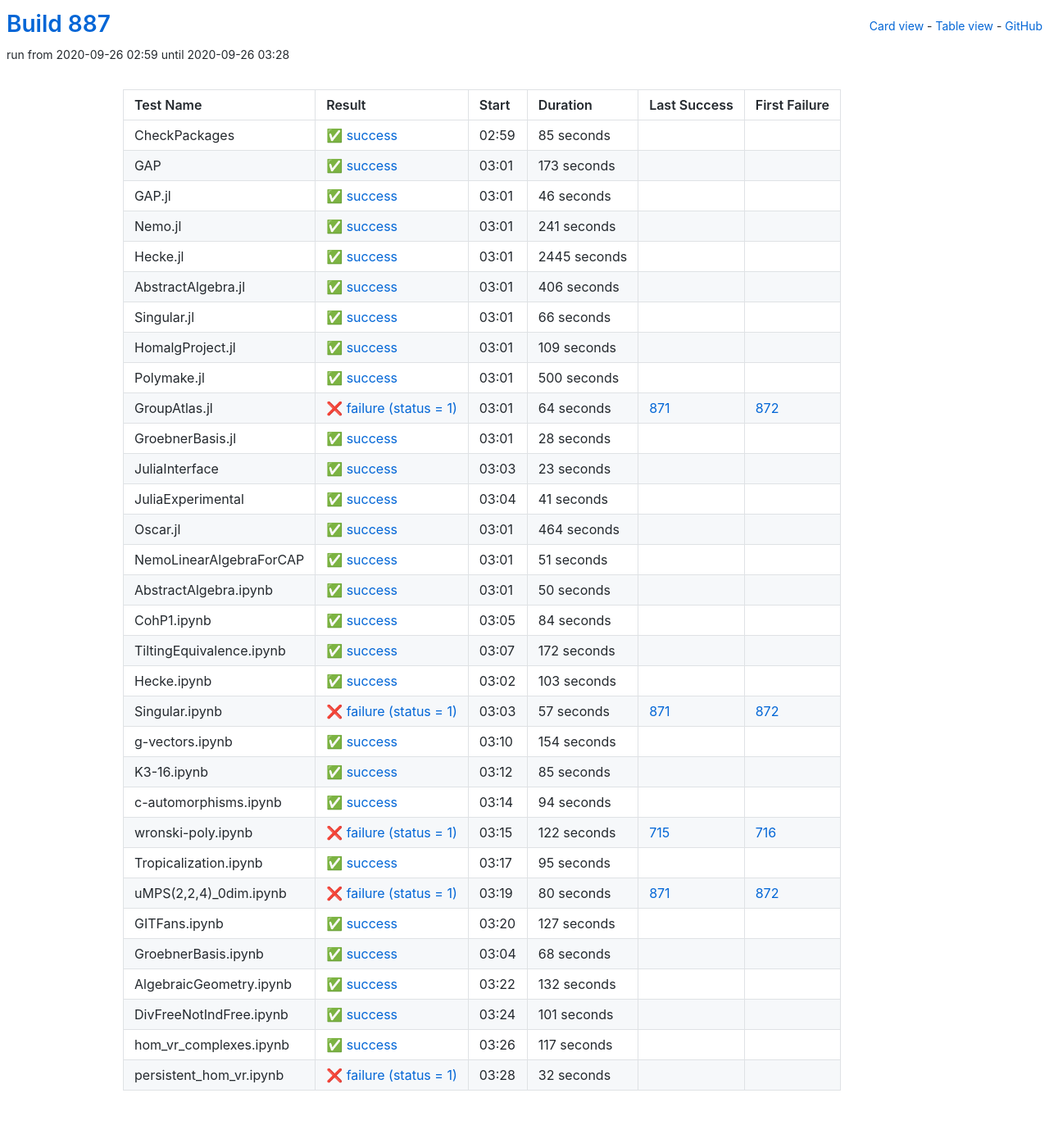
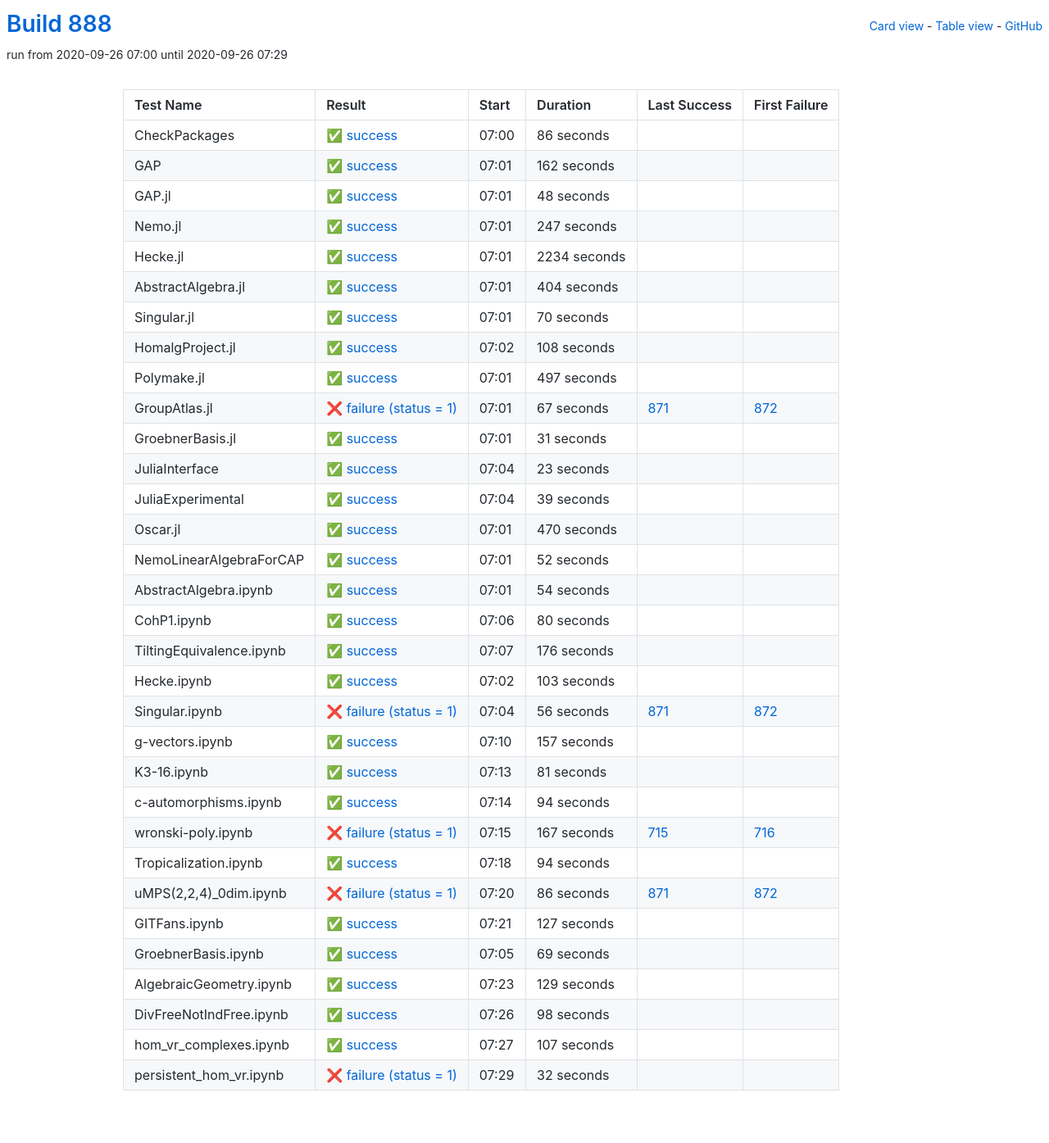
Before and after one commit to oscar-system/oscar-ci-status-stable, a Jekyll site: the page built from table.html, in a window 1280 px wide. Shown: the whole page at 82% size. Built offline with Jekyll 4.4.1, drawn with Linux system fonts in a browser that asks for light colours.

Commit message:
Build #888

```diff
--- a/_data/ci.yml
+++ b/_data/ci.yml
@@ -1,6 +1,6 @@
 ---
-build: 887
-build_url: https://oscarci.mathematik.uni-kl.de/job/oscar-stable/887/
+build: 888
+build_url: https://oscarci.mathematik.uni-kl.de/job/oscar-stable/888/
 job: oscar-stable
 organization: oscar-system
 repo: oscar-ci-status-stable
@@ -8,140 +8,140 @@ repourl: https://github.com/oscar-system/oscar-ci-status-stable
 tests:
 - name: CheckPackages
   id: checkpackages
-  log: https://oscarci.mathematik.uni-kl.de/job/oscar-stable/887/artifact/logs/build-887/CheckPackages.log
-  start: 2020-09-26 02:59
+  log: https://oscarci.mathematik.uni-kl.de/job/oscar-stable/888/artifact/logs/build-888/CheckPackages.log
+  start: 2020-09-26 07:00
   success: true
   exitcode: 0
   status: success
-  duration: 85
+  duration: 86
   last_success: false
   last_success_url:
   first_failure: false
   first_failure_url:
 - name: GAP
   id: gap
-  log: https://oscarci.mathematik.uni-kl.de/job/oscar-stable/887/artifact/logs/build-887/GAP.log
-  start: 2020-09-26 03:01
+  log: https://oscarci.mathematik.uni-kl.de/job/oscar-stable/888/artifact/logs/build-888/GAP.log
+  start: 2020-09-26 07:01
   success: true
   exitcode: 0
   status: success
-  duration: 173
+  duration: 162
   last_success: false
   last_success_url:
   first_failure: false
   first_failure_url:
 - name: GAP.jl
   id: gap-jl
-  log: https://oscarci.mathematik.uni-kl.de/job/oscar-stable/887/artifact/logs/build-887/GAP.jl.log
-  start: 2020-09-26 03:01
+  log: https://oscarci.mathematik.uni-kl.de/job/oscar-stable/888/artifact/logs/build-888/GAP.jl.log
+  start: 2020-09-26 07:01
   success: true
   exitcode: 0
   status: success
-  duration: 46
+  duration: 48
   last_success: false
   last_success_url:
   first_failure: false
   first_failure_url:
 - name: Nemo.jl
   id: nemo-jl
-  log: https://oscarci.mathematik.uni-kl.de/job/oscar-stable/887/artifact/logs/build-887/Nemo.jl.log
-  start: 2020-09-26 03:01
+  log: https://oscarci.mathematik.uni-kl.de/job/oscar-stable/888/artifact/logs/build-888/Nemo.jl.log
+  start: 2020-09-26 07:01
   success: true
   exitcode: 0
   status: success
-  duration: 241
+  duration: 247
   last_success: false
   last_success_url:
   first_failure: false
   first_failure_url:
 - name: Hecke.jl
   id: hecke-jl
-  log: https://oscarci.mathematik.uni-kl.de/job/oscar-stable/887/artifact/logs/build-887/Hecke.jl.log
-  start: 2020-09-26 03:01
+  log: https://oscarci.mathematik.uni-kl.de/job/oscar-stable/888/artifact/logs/build-888/Hecke.jl.log
+  start: 2020-09-26 07:01
   success: true
   exitcode: 0
   status: success
-  duration: 2445
+  duration: 2234
   last_success: false
   last_success_url:
   first_failure: false
   first_failure_url:
 - name: AbstractAlgebra.jl
   id: abstractalgebra-jl
-  log: https://oscarci.mathematik.uni-kl.de/job/oscar-stable/887/artifact/logs/build-887/AbstractAlgebra.jl.log
-  start: 2020-09-26 03:01
+  log: https://oscarci.mathematik.uni-kl.de/job/oscar-stable/888/artifact/logs/build-888/AbstractAlgebra.jl.log
+  start: 2020-09-26 07:01
   success: true
   exitcode: 0
   status: success
-  duration: 406
+  duration: 404
   last_success: false
   last_success_url:
   first_failure: false
   first_failure_url:
 - name: Singular.jl
   id: singular-jl
-  log: https://oscarci.mathematik.uni-kl.de/job/oscar-stable/887/artifact/logs/build-887/Singular.jl.log
-  start: 2020-09-26 03:01
+  log: https://oscarci.mathematik.uni-kl.de/job/oscar-stable/888/artifact/logs/build-888/Singular.jl.log
+  start: 2020-09-26 07:01
   success: true
   exitcode: 0
   status: success
-  duration: 66
+  duration: 70
   last_success: false
   last_success_url:
   first_failure: false
   first_failure_url:
 - name: HomalgProject.jl
   id: homalgproject-jl
-  log: https://oscarci.mathematik.uni-kl.de/job/oscar-stable/887/artifact/logs/build-887/HomalgProject.jl.log
-  start: 2020-09-26 03:01
+  log: https://oscarci.mathematik.uni-kl.de/job/oscar-stable/888/artifact/logs/build-888/HomalgProject.jl.log
+  start: 2020-09-26 07:02
   success: true
   exitcode: 0
   status: success
-  duration: 109
+  duration: 108
   last_success: false
   last_success_url:
   first_failure: false
   first_failure_url:
 - name: Polymake.jl
   id: polymake-jl
-  log: https://oscarci.mathematik.uni-kl.de/job/oscar-stable/887/artifact/logs/build-887/Polymake.jl.log
-  start: 2020-09-26 03:01
+  log: https://oscarci.mathematik.uni-kl.de/job/oscar-stable/888/artifact/logs/build-888/Polymake.jl.log
+  start: 2020-09-26 07:01
   success: true
   exitcode: 0
   status: success
-  duration: 500
+  duration: 497
   last_success: false
   last_success_url:
   first_failure: false
   first_failure_url:
 - name: GroupAtlas.jl
   id: groupatlas-jl
-  log: https://oscarci.mathematik.uni-kl.de/job/oscar-stable/887/artifact/logs/build-887/GroupAtlas.jl.log
-  start: 2020-09-26 03:01
+  log: https://oscarci.mathematik.uni-kl.de/job/oscar-stable/888/artifact/logs/build-888/GroupAtlas.jl.log
+  start: 2020-09-26 07:01
   success: false
   exitcode: 1
   status: failure
-  duration: 64
+  duration: 67
   last_success: 871
   last_success_url: https://oscarci.mathematik.uni-kl.de/job/oscar-stable/871/
   first_failure: 872
   first_failure_url: https://oscarci.mathematik.uni-kl.de/job/oscar-stable/872/
 - name: GroebnerBasis.jl
   id: groebnerbasis-jl
-  log: https://oscarci.mathematik.uni-kl.de/job/oscar-stable/887/artifact/logs/build-887/GroebnerBasis.jl.log
-  start: 2020-09-26 03:01
+  log: https://oscarci.mathematik.uni-kl.de/job/oscar-stable/888/artifact/logs/build-888/GroebnerBasis.jl.log
+  start: 2020-09-26 07:01
   success: true
   exitcode: 0
   status: success
-  duration: 28
+  duration: 31
   last_success: false
   last_success_url:
   first_failure: false
   first_failure_url:
 - name: JuliaInterface
   id: juliainterface
-  log: https://oscarci.mathematik.uni-kl.de/job/oscar-stable/887/artifact/logs/build-887/JuliaInterface.log
-  start: 2020-09-26 03:03
+  log: https://oscarci.mathematik.uni-kl.de/job/oscar-stable/888/artifact/logs/build-888/JuliaInterface.log
+  start: 2020-09-26 07:04
   success: true
   exitcode: 0
   status: success
@@ -152,80 +152,80 @@ tests:
   first_failure_url:
 - name: JuliaExperimental
   id: juliaexperimental
-  log: https://oscarci.mathematik.uni-kl.de/job/oscar-stable/887/artifact/logs/build-887/JuliaExperimental.log
-  start: 2020-09-26 03:04
+  log: https://oscarci.mathematik.uni-kl.de/job/oscar-stable/888/artifact/logs/build-888/JuliaExperimental.log
+  start: 2020-09-26 07:04
   success: true
   exitcode: 0
   status: success
-  duration: 41
+  duration: 39
   last_success: false
   last_success_url:
   first_failure: false
   first_failure_url:
 - name: Oscar.jl
   id: oscar-jl
-  log: https://oscarci.mathematik.uni-kl.de/job/oscar-stable/887/artifact/logs/build-887/Oscar.jl.log
-  start: 2020-09-26 03:01
+  log: https://oscarci.mathematik.uni-kl.de/job/oscar-stable/888/artifact/logs/build-888/Oscar.jl.log
+  start: 2020-09-26 07:01
   success: true
   exitcode: 0
   status: success
-  duration: 464
+  duration: 470
   last_success: false
   last_success_url:
   first_failure: false
   first_failure_url:
 - name: NemoLinearAlgebraForCAP
   id: nemolinearalgebraforcap
-  log: https://oscarci.mathematik.uni-kl.de/job/oscar-stable/887/artifact/logs/build-887/NemoLinearAlgebraForCAP.log
-  start: 2020-09-26 03:01
+  log: https://oscarci.mathematik.uni-kl.de/job/oscar-stable/888/artifact/logs/build-888/NemoLinearAlgebraForCAP.log
+  start: 2020-09-26 07:01
   success: true
   exitcode: 0
   status: success
-  duration: 51
+  duration: 52
   last_success: false
   last_success_url:
   first_failure: false
   first_failure_url:
 - name: AbstractAlgebra.ipynb
   id: abstractalgebra-ipynb
-  log: https://oscarci.mathematik.uni-kl.de/job/oscar-stable/887/artifact/logs/build-887/AbstractAlgebra.ipynb.log
-  start: 2020-09-26 03:01
+  log: https://oscarci.mathematik.uni-kl.de/job/oscar-stable/888/artifact/logs/build-888/AbstractAlgebra.ipynb.log
+  start: 2020-09-26 07:01
   success: true
   exitcode: 0
   status: success
-  duration: 50
+  duration: 54
   last_success: false
   last_success_url:
   first_failure: false
   first_failure_url:
 - name: CohP1.ipynb
   id: cohp1-ipynb
-  log: https://oscarci.mathematik.uni-kl.de/job/oscar-stable/887/artifact/logs/build-887/CohP1.ipynb.log
-  start: 2020-09-26 03:05
+  log: https://oscarci.mathematik.uni-kl.de/job/oscar-stable/888/artifact/logs/build-888/CohP1.ipynb.log
+  start: 2020-09-26 07:06
   success: true
   exitcode: 0
   status: success
-  duration: 84
+  duration: 80
   last_success: false
   last_success_url:
   first_failure: false
   first_failure_url:
 - name: TiltingEquivalence.ipynb
   id: tiltingequivalence-ipynb
-  log: https://oscarci.mathematik.uni-kl.de/job/oscar-stable/887/artifact/logs/build-887/TiltingEquivalence.ipynb.log
-  start: 2020-09-26 03:07
+  log: https://oscarci.mathematik.uni-kl.de/job/oscar-stable/888/artifact/logs/build-888/TiltingEquivalence.ipynb.log
+  start: 2020-09-26 07:07
   success: true
   exitcode: 0
   status: success
-  duration: 172
+  duration: 176
   last_success: false
   last_success_url:
   first_failure: false
   first_failure_url:
 - name: Hecke.ipynb
   id: hecke-ipynb
-  log: https://oscarci.mathematik.uni-kl.de/job/oscar-stable/887/artifact/logs/build-887/Hecke.ipynb.log
-  start: 2020-09-26 03:02
+  log: https://oscarci.mathematik.uni-kl.de/job/oscar-stable/888/artifact/logs/build-888/Hecke.ipynb.log
+  start: 2020-09-26 07:02
   success: true
   exitcode: 0
   status: success
@@ -236,44 +236,44 @@ tests:
   first_failure_url:
 - name: Singular.ipynb
   id: singular-ipynb
-  log: https://oscarci.mathematik.uni-kl.de/job/oscar-stable/887/artifact/logs/build-887/Singular.ipynb.log
-  start: 2020-09-26 03:03
+  log: https://oscarci.mathematik.uni-kl.de/job/oscar-stable/888/artifact/logs/build-888/Singular.ipynb.log
+  start: 2020-09-26 07:04
   success: false
   exitcode: 1
   status: failure
-  duration: 57
+  duration: 56
   last_success: 871
   last_success_url: https://oscarci.mathematik.uni-kl.de/job/oscar-stable/871/
   first_failure: 872
   first_failure_url: https://oscarci.mathematik.uni-kl.de/job/oscar-stable/872/
 - name: g-vectors.ipynb
   id: g-vectors-ipynb
-  log: https://oscarci.mathematik.uni-kl.de/job/oscar-stable/887/artifact/logs/build-887/g-vectors.ipynb.log
-  start: 2020-09-26 03:10
+  log: https://oscarci.mathematik.uni-kl.de/job/oscar-stable/888/artifact/logs/build-888/g-vectors.ipynb.log
+  start: 2020-09-26 07:10
   success: true
   exitcode: 0
   status: success
-  duration: 154
+  duration: 157
   last_success: false
   last_success_url:
   first_failure: false
   first_failure_url:
 - name: K3-16.ipynb
   id: k3-16-ipynb
-  log: https://oscarci.mathematik.uni-kl.de/job/oscar-stable/887/artifact/logs/build-887/K3-16.ipynb.log
-  start: 2020-09-26 03:12
+  log: https://oscarci.mathematik.uni-kl.de/job/oscar-stable/888/artifact/logs/build-888/K3-16.ipynb.log
+  start: 2020-09-26 07:13
   success: true
   exitcode: 0
   status: success
-  duration: 85
+  duration: 81
   last_success: false
   last_success_url:
   first_failure: false
   first_failure_url:
 - name: c-automorphisms.ipynb
   id: c-automorphisms-ipynb
-  log: https://oscarci.mathematik.uni-kl.de/job/oscar-stable/887/artifact/logs/build-887/c-automorphisms.ipynb.log
-  start: 2020-09-26 03:14
+  log: https://oscarci.mathematik.uni-kl.de/job/oscar-stable/888/artifact/logs/build-888/c-automorphisms.ipynb.log
+  start: 2020-09-26 07:14
   success: true
   exitcode: 0
   status: success
@@ -284,44 +284,44 @@ tests:
   first_failure_url:
 - name: wronski-poly.ipynb
   id: wronski-poly-ipynb
-  log: https://oscarci.mathematik.uni-kl.de/job/oscar-stable/887/artifact/logs/build-887/wronski-poly.ipynb.log
-  start: 2020-09-26 03:15
+  log: https://oscarci.mathematik.uni-kl.de/job/oscar-stable/888/artifact/logs/build-888/wronski-poly.ipynb.log
+  start: 2020-09-26 07:15
   success: false
   exitcode: 1
   status: failure
-  duration: 122
+  duration: 167
   last_success: 715
   last_success_url: https://oscarci.mathematik.uni-kl.de/job/oscar-stable/715/
   first_failure: 716
   first_failure_url: https://oscarci.mathematik.uni-kl.de/job/oscar-stable/716/
 - name: Tropicalization.ipynb
   id: tropicalization-ipynb
-  log: https://oscarci.mathematik.uni-kl.de/job/oscar-stable/887/artifact/logs/build-887/Tropicalization.ipynb.log
-  start: 2020-09-26 03:17
+  log: https://oscarci.mathematik.uni-kl.de/job/oscar-stable/888/artifact/logs/build-888/Tropicalization.ipynb.log
+  start: 2020-09-26 07:18
   success: true
   exitcode: 0
   status: success
-  duration: 95
+  duration: 94
   last_success: false
   last_success_url:
   first_failure: false
   first_failure_url:
 - name: uMPS(2,2,4)_0dim.ipynb
   id: umps-2-2-4-0dim-ipynb
-  log: https://oscarci.mathematik.uni-kl.de/job/oscar-stable/887/artifact/logs/build-887/uMPS-2-2-4-_0dim.ipynb.log
-  start: 2020-09-26 03:19
+  log: https://oscarci.mathematik.uni-kl.de/job/oscar-stable/888/artifact/logs/build-888/uMPS-2-2-4-_0dim.ipynb.log
+  start: 2020-09-26 07:20
   success: false
   exitcode: 1
   status: failure
-  duration: 80
+  duration: 86
   last_success: 871
   last_success_url: https://oscarci.mathematik.uni-kl.de/job/oscar-stable/871/
   first_failure: 872
   first_failure_url: https://oscarci.mathematik.uni-kl.de/job/oscar-stable/872/
 - name: GITFans.ipynb
   id: gitfans-ipynb
-  log: https://oscarci.mathematik.uni-kl.de/job/oscar-stable/887/artifact/logs/build-887/GITFans.ipynb.log
-  start: 2020-09-26 03:20
+  log: https://oscarci.mathematik.uni-kl.de/job/oscar-stable/888/artifact/logs/build-888/GITFans.ipynb.log
+  start: 2020-09-26 07:21
   success: true
   exitcode: 0
   status: success
@@ -332,56 +332,56 @@ tests:
   first_failure_url:
 - name: GroebnerBasis.ipynb
   id: groebnerbasis-ipynb
-  log: https://oscarci.mathematik.uni-kl.de/job/oscar-stable/887/artifact/logs/build-887/GroebnerBasis.ipynb.log
-  start: 2020-09-26 03:04
+  log: https://oscarci.mathematik.uni-kl.de/job/oscar-stable/888/artifact/logs/build-888/GroebnerBasis.ipynb.log
+  start: 2020-09-26 07:05
   success: true
   exitcode: 0
   status: success
-  duration: 68
+  duration: 69
   last_success: false
   last_success_url:
   first_failure: false
   first_failure_url:
 - name: AlgebraicGeometry.ipynb
   id: algebraicgeometry-ipynb
-  log: https://oscarci.mathematik.uni-kl.de/job/oscar-stable/887/artifact/logs/build-887/AlgebraicGeometry.ipynb.log
-  start: 2020-09-26 03:22
+  log: https://oscarci.mathematik.uni-kl.de/job/oscar-stable/888/artifact/logs/build-888/AlgebraicGeometry.ipynb.log
+  start: 2020-09-26 07:23
   success: true
   exitcode: 0
   status: success
-  duration: 132
+  duration: 129
   last_success: false
   last_success_url:
   first_failure: false
   first_failure_url:
 - name: DivFreeNotIndFree.ipynb
   id: divfreenotindfree-ipynb
-  log: https://oscarci.mathematik.uni-kl.de/job/oscar-stable/887/artifact/logs/build-887/DivFreeNotIndFree.ipynb.log
-  start: 2020-09-26 03:24
+  log: https://oscarci.mathematik.uni-kl.de/job/oscar-stable/888/artifact/logs/build-888/DivFreeNotIndFree.ipynb.log
+  start: 2020-09-26 07:26
   success: true
   exitcode: 0
   status: success
-  duration: 101
+  duration: 98
   last_success: false
   last_success_url:
   first_failure: false
   first_failure_url:
 - name: hom_vr_complexes.ipynb
   id: hom-vr-complexes-ipynb
-  log: https://oscarci.mathematik.uni-kl.de/job/oscar-stable/887/artifact/logs/build-887/hom_vr_complexes.ipynb.log
-  start: 2020-09-26 03:26
+  log: https://oscarci.mathematik.uni-kl.de/job/oscar-stable/888/artifact/logs/build-888/hom_vr_complexes.ipynb.log
+  start: 2020-09-26 07:27
   success: true
   exitcode: 0
   status: success
-  duration: 117
+  duration: 107
   last_success: false
   last_success_url:
   first_failure: false
   first_failure_url:
 - name: persistent_hom_vr.ipynb
   id: persistent-hom-vr-ipynb
-  log: https://oscarci.mathematik.uni-kl.de/job/oscar-stable/887/artifact/logs/build-887/persistent_hom_vr.ipynb.log
-  start: 2020-09-26 03:28
+  log: https://oscarci.mathematik.uni-kl.de/job/oscar-stable/888/artifact/logs/build-888/persistent_hom_vr.ipynb.log
+  start: 2020-09-26 07:29
   success: false
   exitcode: 1
   status: failure
```
Also changed, not shown: README.md.
